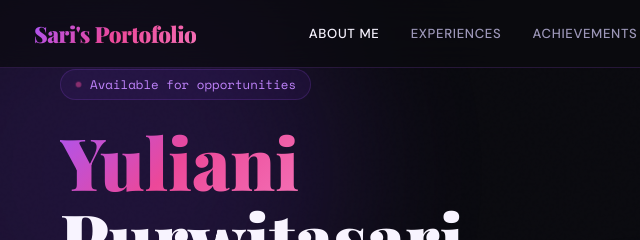
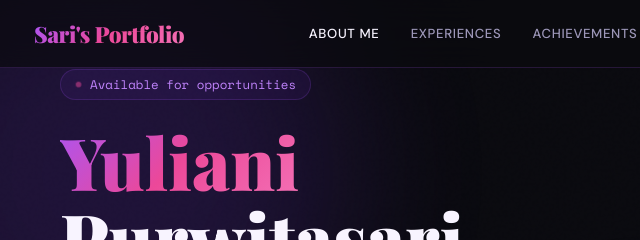
Before and after one commit to ririsariii/portofolio-yuliani-purwitasari, a plain HTML site: page index.html in a window 1280 px wide. Shown: the top 240 px of the page, 30-670 px from the left. Drawn offline with nearby package versions, Linux system fonts and the light colour scheme; a web font is replaced by a local one.

Commit message:
update header

```diff
--- a/index.html
+++ b/index.html
@@ -28,7 +28,7 @@
 
     <!-- NAVBAR -->
     <nav id="navbar">
-        <div class="nav-logo">Sari's Portofolio</div>
+        <div class="nav-logo">Sari's Portfolio</div>
         <ul class="nav-links">
             <li><a href="#home">About Me</a></li>
             <li><a href="#experience">Experiences</a></li>
```
